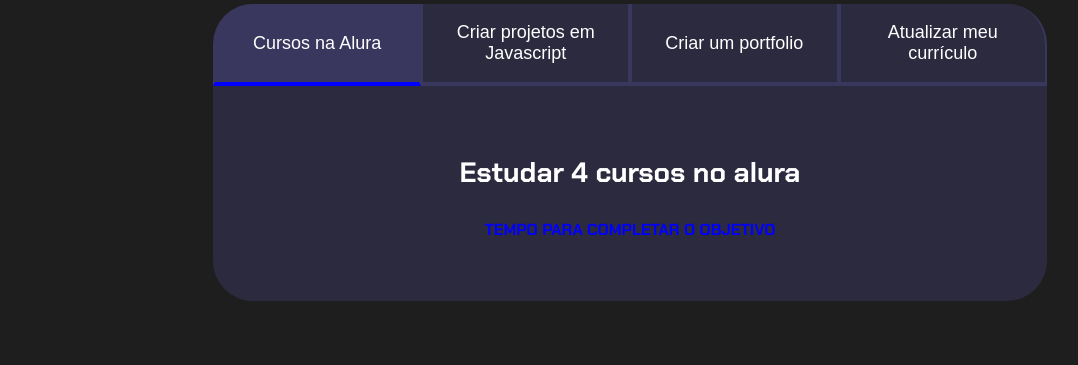
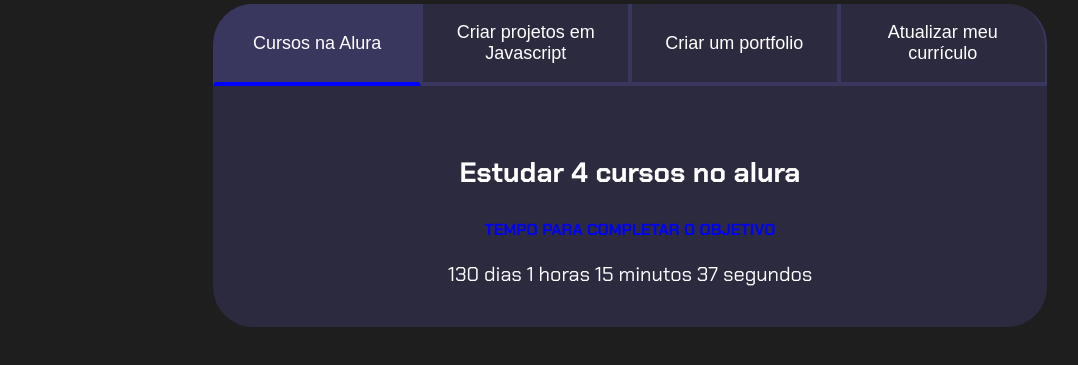
Before and after one commit to Gabrielly1208/alura-gabrielly-T, a plain HTML site: page index.html in a window 1280 px wide. Shown: the part 99-464 px from the top of the page, without its empty margins (10-1088 px from the left). Drawn offline with Linux system fonts and the light colour scheme.

Commit message:
27/05/2025

```diff
--- a/index.html
+++ b/index.html
@@ -17,24 +17,28 @@
         <button class="botao">Atualizar meu currículo</button>
       </div>
       <div class="abas-textos">
-        <div class="abas-conteudo ativo">
+        <div class="aba-conteudo ativo">
           <h3 class="aba-conteudo-titulo-principal">Estudar 4 cursos no alura</h3>
           <h4 class="aba-conteudo-titulo-segundario">Tempo para completar o objetivo</h4>
+          <div class="contador"></div>
       </div>
 
           <div class= "aba-conteudo">
             <h3 class= "aba-conteudo-titulo-principal">Criar 5 projetos em JavaScript</h3>
             <h4 class= "aba-conteudo-titulo-segundario">Tempo para completar o objetivo </h4>
+             <div class="contador"></div>
         </div>
 
             <div class= "aba-conteudo">
               <h3 class= "aba-conteudo-titulo-principal">Criar um portfolio com os meus 3 melhores projetos</h3>
               <h4 class= "aba-conteudo-titulo-segundario">Tempo para completar o objetivo</h4>
+               <div class="contador"></div>
           </div>
 
         <div class= "aba-conteudo">
             <h3 class= "aba-conteudo-titulo-principal">Atualizar meu curriculo com os certificados do Alura</h3>
             <h4 class= "aba-conteudo-titulo-segundario">Tempo para completar o objetivo</h4>
+           <div class="contador"></div>
         </div>
 
      </div>
--- a/main.js
+++ b/main.js
@@ -1,12 +1,35 @@
   const botoes = document.querySelectorAll(".botao");
+  const textos = document.querySelectorAll(".aba-conteudo");
 
 for(let i=0;i <botoes.length;i++){
   botoes[i].onclick = function(){
 
     for(let j=0;j<botoes.length;j++){
       botoes[j].classList.remove("ativo");
+      textos[j].classList.remove("ativo");
     }
 
      botoes[i].classList.add("ativo");
+     textos[i].classList.add("ativo");
     }
 }
+
+const contadores = document.querySelectorAll(".contador");
+const tempoObjetivo1 = new Date("2025-10-05T00:00:00");
+
+contadores[0].textContent = calculaTempo(tempoObjetivo1);
+
+function calculaTempo(tempoObjetivo){
+  let tempoATual = new Date();
+  let tempoFinal = tempoObjetivo - tempoATual;
+  let segundos = Math.floor(tempoFinal/1000);
+  let minutos = Math.floor(segundos/60);
+  let horas = Math.floor(minutos/60);
+  let dias = Math.floor(horas/24);
+
+  segundos %=60;
+  minutos %=60;
+  horas %=24;
+
+  return dias + " dias " + horas  + " horas " + minutos + " minutos " + segundos + " segundos ";
+}
--- a/style.css
+++ b/style.css
@@ -89,6 +89,11 @@ body {
   text-transform: uppercase;
 }
 
+.contador{
+  font-size: 20px;
+  text-align: center;
+}
+
 @media screen and (min-width: 768px) {
   .botoes{
     display: flex;
```
